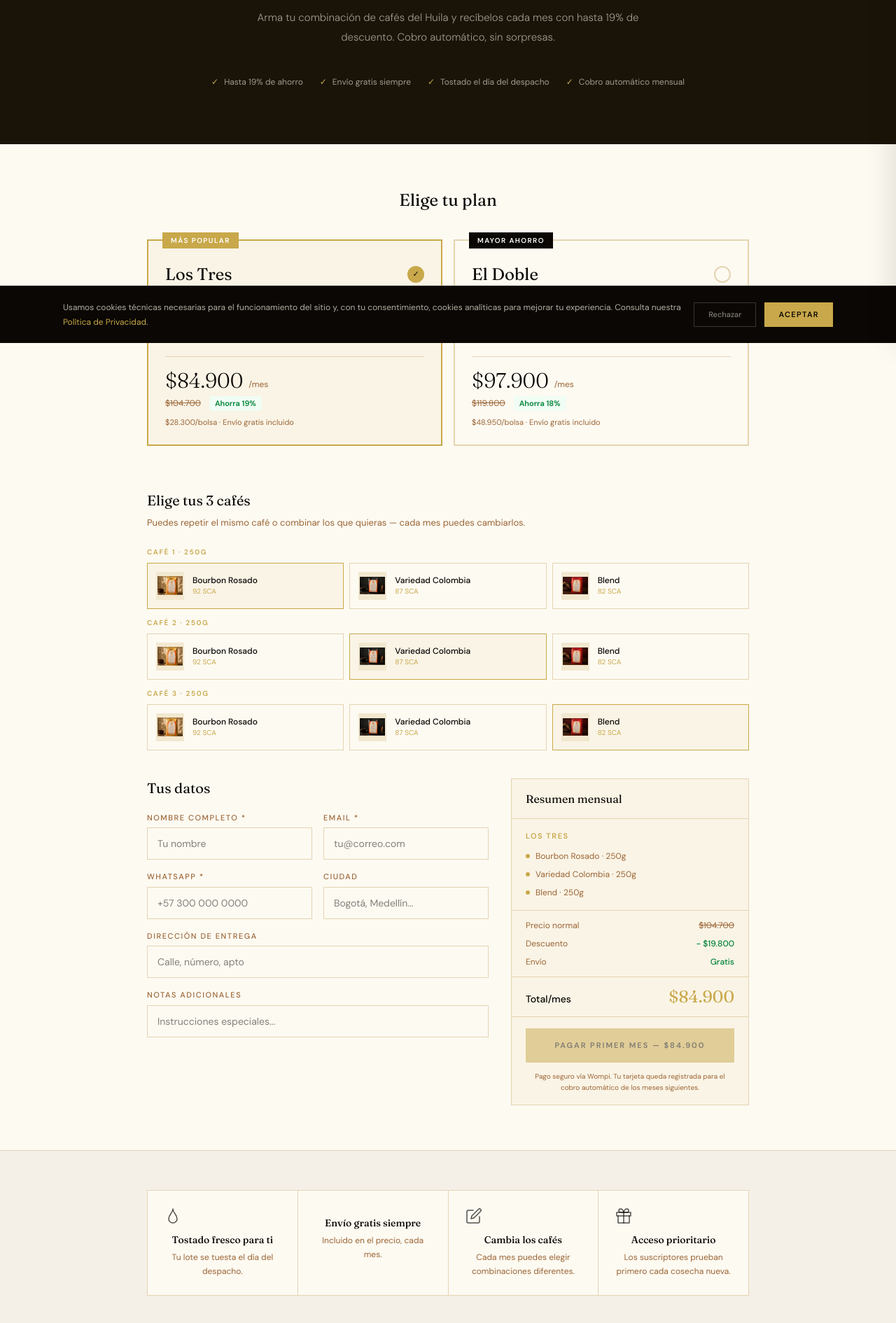
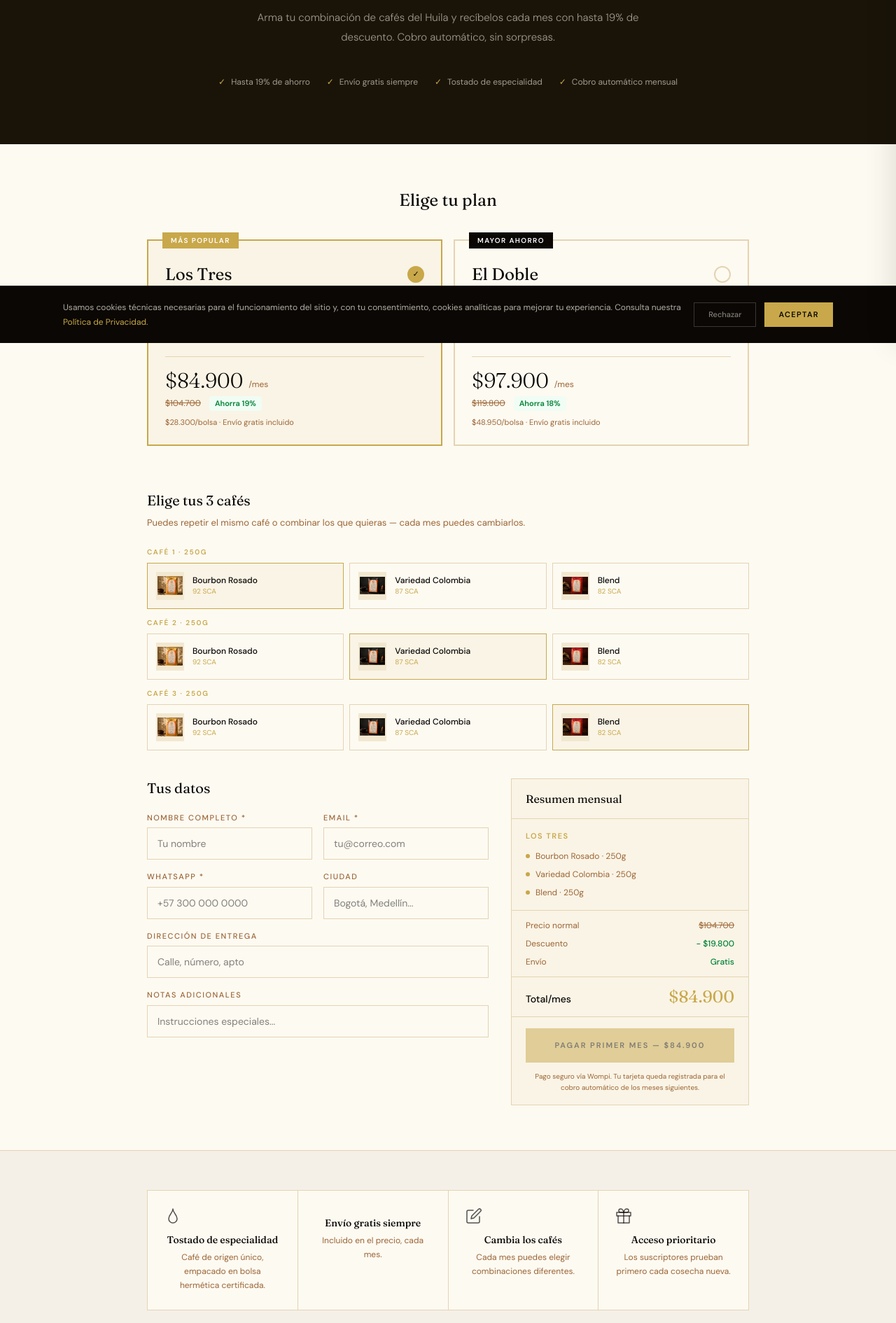
Before and after one commit to fmendezind-create/maximilien-coffee-web, a Next.js app: page /suscripcion in a window 1280 px wide. Shown: the part 310-2200 px from the top of the page at 70% size. Built offline with nearby package versions, Linux system fonts and the light colour scheme.

Commit message:
Update suscripcion-client.tsx

```diff
--- a/src/components/suscripcion/suscripcion-client.tsx
+++ b/src/components/suscripcion/suscripcion-client.tsx
@@ -39,7 +39,7 @@ const PLANS = [
 ];
 
 const BENEFITS = [
-  { icon: <svg viewBox="0 0 24 24" fill="none" className="w-6 h-6" stroke="currentColor" strokeWidth="1.5" strokeLinecap="round" strokeLinejoin="round"><path d="M12 2c0 6-6 8-6 14a6 6 0 0012 0c0-6-6-8-6-14z"/></svg>, title: "Tostado fresco para ti", desc: "Tu lote se tuesta el día del despacho." },
+  { icon: <svg viewBox="0 0 24 24" fill="none" className="w-6 h-6" stroke="currentColor" strokeWidth="1.5" strokeLinecap="round" strokeLinejoin="round"><path d="M12 2c0 6-6 8-6 14a6 6 0 0012 0c0-6-6-8-6-14z"/></svg>, title: "Tostado de especialidad", desc: "Café de origen único, empacado en bolsa hermética certificada." },
   { icon: "", title: "Envío gratis siempre", desc: "Incluido en el precio, cada mes." },
   { icon: <svg viewBox="0 0 24 24" fill="none" className="w-6 h-6" stroke="currentColor" strokeWidth="1.5" strokeLinecap="round" strokeLinejoin="round"><path d="M11 4H4a2 2 0 00-2 2v14a2 2 0 002 2h14a2 2 0 002-2v-7"/><path d="M18.5 2.5a2.121 2.121 0 013 3L12 15l-4 1 1-4 9.5-9.5z"/></svg>, title: "Cambia los cafés", desc: "Cada mes puedes elegir combinaciones diferentes." },
   { icon: <svg viewBox="0 0 24 24" fill="none" className="w-6 h-6" stroke="currentColor" strokeWidth="1.5" strokeLinecap="round" strokeLinejoin="round"><polyline points="20 12 20 22 4 22 4 12"/><rect x="2" y="7" width="20" height="5"/><line x1="12" y1="22" x2="12" y2="7"/><path d="M12 7H7.5a2.5 2.5 0 010-5C11 2 12 7 12 7z"/><path d="M12 7h4.5a2.5 2.5 0 000-5C13 2 12 7 12 7z"/></svg>, title: "Acceso prioritario", desc: "Los suscriptores prueban primero cada cosecha nueva." },
@@ -193,7 +193,7 @@ export function SuscripcionClient() {
             Arma tu combinación de cafés del Huila y recíbelos cada mes con hasta 19% de descuento. Cobro automático, sin sorpresas.
           </p>
           <div className="flex flex-wrap justify-center gap-6">
-            {["Hasta 19% de ahorro", "Envío gratis siempre", "Tostado el día del despacho", "Cobro automático mensual"].map(b => (
+            {["Hasta 19% de ahorro", "Envío gratis siempre", "Tostado de especialidad", "Cobro automático mensual"].map(b => (
               <div key={b} className="flex items-center gap-2 text-[12px] text-cream/60">
                 <span className="text-gold">✓</span> {b}
               </div>
```
